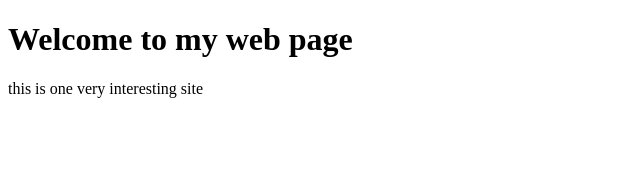
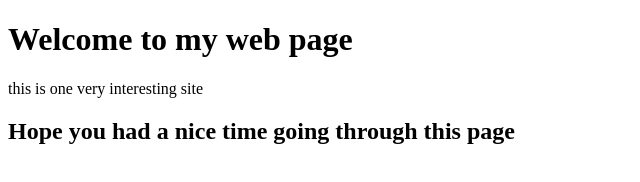
Before and after one commit to Akinnochen123/Akinnochen123.github.io, a plain HTML site: page index.html in a window 1280 px wide. Shown: the whole page, without its empty margins (0-640 px from the left). Drawn offline with Linux system fonts and the light colour scheme.

Commit message:
new commit

```diff
--- a/index.html
+++ b/index.html
@@ -10,5 +10,10 @@
         <h1>Welcome to my web page</h1>
         <p>this is one very interesting site</p>
     </header>
+    <section>
+        <article>
+            <h2>Hope you had a nice time going through this page</h2>
+        </article>
+    </section>
 </body>
 </html>
```
